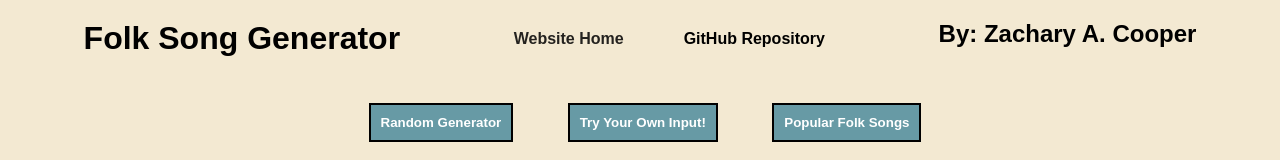
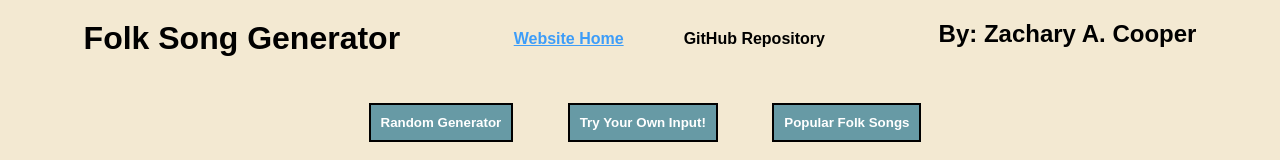
Before and after one commit to zacoope1/Folk-Song-Generator, a plain HTML site: page index.html in a window 1280 px wide. In both pictures the pointer is over the link "Website Home". Shown: the top 160 px of the page. Drawn offline with Linux system fonts and the light colour scheme.

Commit message:
Added Link Style

```diff
--- a/stylesheet.css
+++ b/stylesheet.css
@@ -23,6 +23,8 @@ a {
 
 a:hover {
   opacity: 0.85;
+  text-decoration: underline;
+  color: #1e90ff;
   cursor: pointer;
 }
 
```
